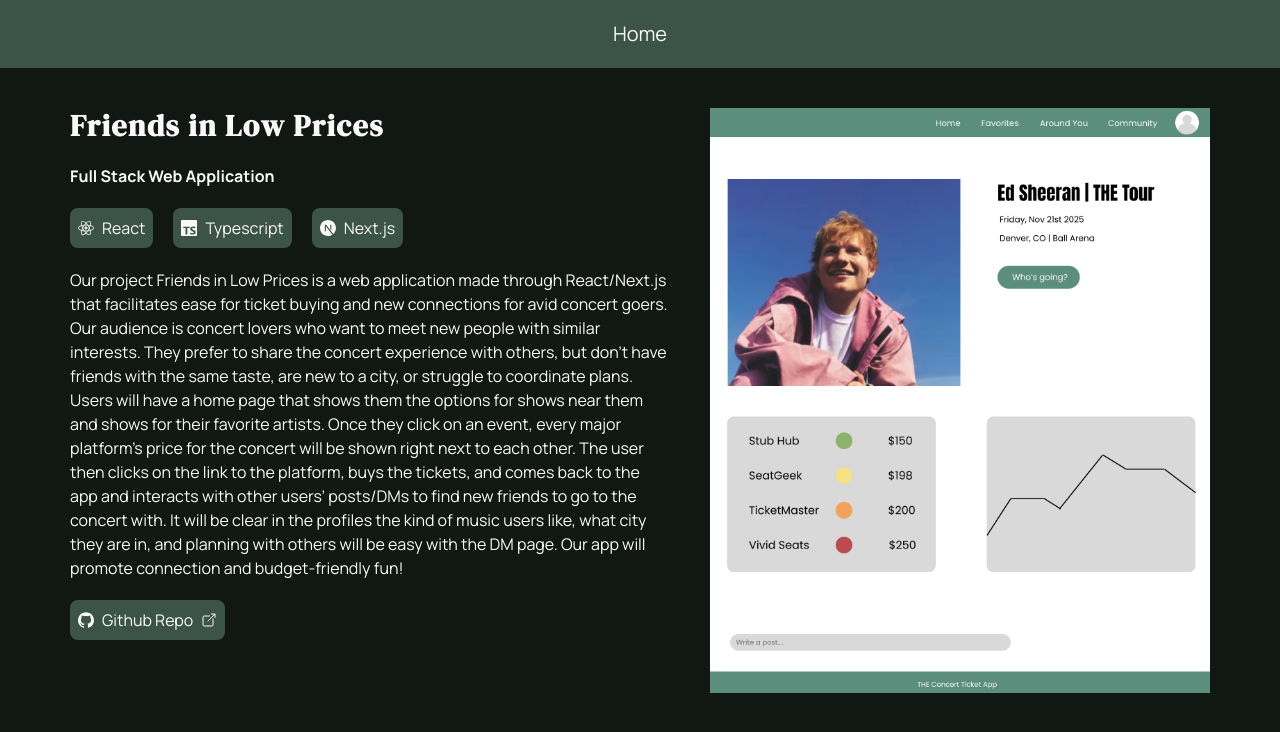
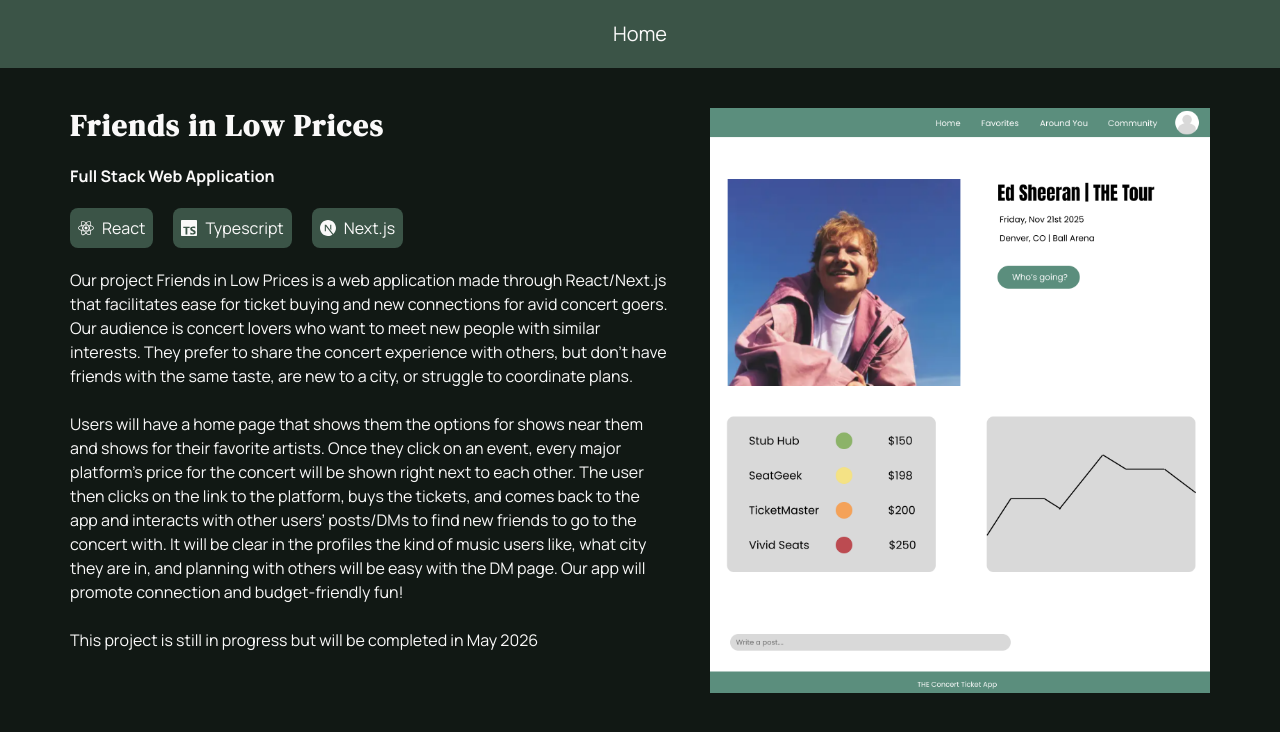
Before and after one commit to cooperjones13/ATLS4630-Project-02, a Next.js app in the folder portfolio/: page /projects/1 in a window 1280 px wide. Shown: the top 732 px of the page. Built offline with nearby package versions, Linux system fonts and the light colour scheme.

Commit message:
Project Description

```diff
--- a/portfolio/app/projects/[id]/page.tsx
+++ b/portfolio/app/projects/[id]/page.tsx
@@ -13,7 +13,7 @@
             id: "1",
             imgSrc: "/filp.png",
             imgAlt:"Mock Layout for Application",
-            description: "Our project Friends in Low Prices is a web application made through React/Next.js that facilitates ease for ticket buying and new connections for avid concert goers. Our audience is concert lovers who want to meet new people with similar interests. They prefer to share the concert experience with others, but don’t have friends with the same taste, are new to a city, or struggle to coordinate plans." + '\n' + "Users will have a home page that shows them the options for shows near them and shows for their favorite artists. Once they click on an event, every major platform’s price for the concert will be shown right next to each other. The user then clicks on the link to the platform, buys the tickets, and comes back to the app and interacts with other users’ posts/DMs to find new friends to go to the concert with. It will be clear in the profiles the kind of music users like, what city they are in, and planning with others will be easy with the DM page. Our app will promote connection and budget-friendly fun!",
+            description: "Our project Friends in Low Prices is a web application made through React/Next.js that facilitates ease for ticket buying and new connections for avid concert goers. Our audience is concert lovers who want to meet new people with similar interests. They prefer to share the concert experience with others, but don’t have friends with the same taste, are new to a city, or struggle to coordinate plans. \n \n Users will have a home page that shows them the options for shows near them and shows for their favorite artists. Once they click on an event, every major platform’s price for the concert will be shown right next to each other. The user then clicks on the link to the platform, buys the tickets, and comes back to the app and interacts with other users’ posts/DMs to find new friends to go to the concert with. It will be clear in the profiles the kind of music users like, what city they are in, and planning with others will be easy with the DM page. Our app will promote connection and budget-friendly fun! \n \n This project is still in progress but will be completed in May 2026",
             tags: [
                 {
                     name: "React",
@@ -29,11 +29,11 @@
                 }
             ],
             links:[
-                {
-                    name:"Github Repo",
-                    icon: <SiGithub/>,
-                    url:""
-                }
+                // {
+                //     name:"Github Repo",
+                //     icon: <SiGithub/>,
+                //     url:""
+                // }
             ]
         },
         {
@@ -42,7 +42,7 @@
             id: "2",
             imgSrc: "/radii.png",
             imgAlt:"Mock Layout for Application",
-            description: "",
+            description: "Radii is a concept for a social music-sharing and listening app built to make discovering and enjoying music with friends more seamless. Instead of relying on traditional streaming links, Radii creates a space where users can share tracks, explore what others are listening to, and even join real-time listening sessions together. \n \n The design process included user research, iterative interface sketches, and the creation of a high-fidelity Figma prototype focused on three core areas: a personalized music feed, a live listening feature, and a discovery page. To ground the concept in real functionality, I also developed a backend prototype using Node.js and the Spotify API, along with a structured data model for users, tracks, artists, albums, and playlists. \n \n Radii showcases a full product workflow - from identifying a problem in the way people share music to designing intuitive, connected experiences supported by real data integration.",
             tags: [
                 {
                     name: "Figma",
@@ -67,7 +67,7 @@
             id: "3",
             imgSrc: "/pastime.png",
             imgAlt:"Screenshot of web component",
-            description: "My final project for ATLS 3300: Object is a physical interface for viewing team history and statistics on Major League Baseball teams. There is a baseball for each team with their logo or name on it, and embedded in the baseball is an RFID chip, which is read by an RFID reader, so the user is able to scan a baseball and change the team being displayed. There is also a slider for the user to control the season/year being viewed.",
+            description: "Pastime is a physical–digital system for exploring Major League Baseball team history and statistics. Users select a team by scanning a custom baseball embedded with an RFID chip and adjust the season using a sliding potentiometer. Data from the Arduino hardware is sent to an Express.js API, which interprets the inputs and provides the team ID, slider value, and color scheme. A React-based frontend then requests data from the MLB Stats API and updates the display in real time, creating a seamless interactive experience that connects physical interaction with live, API-driven information.",
             tags: [
                 {
                     name:"React",
```
